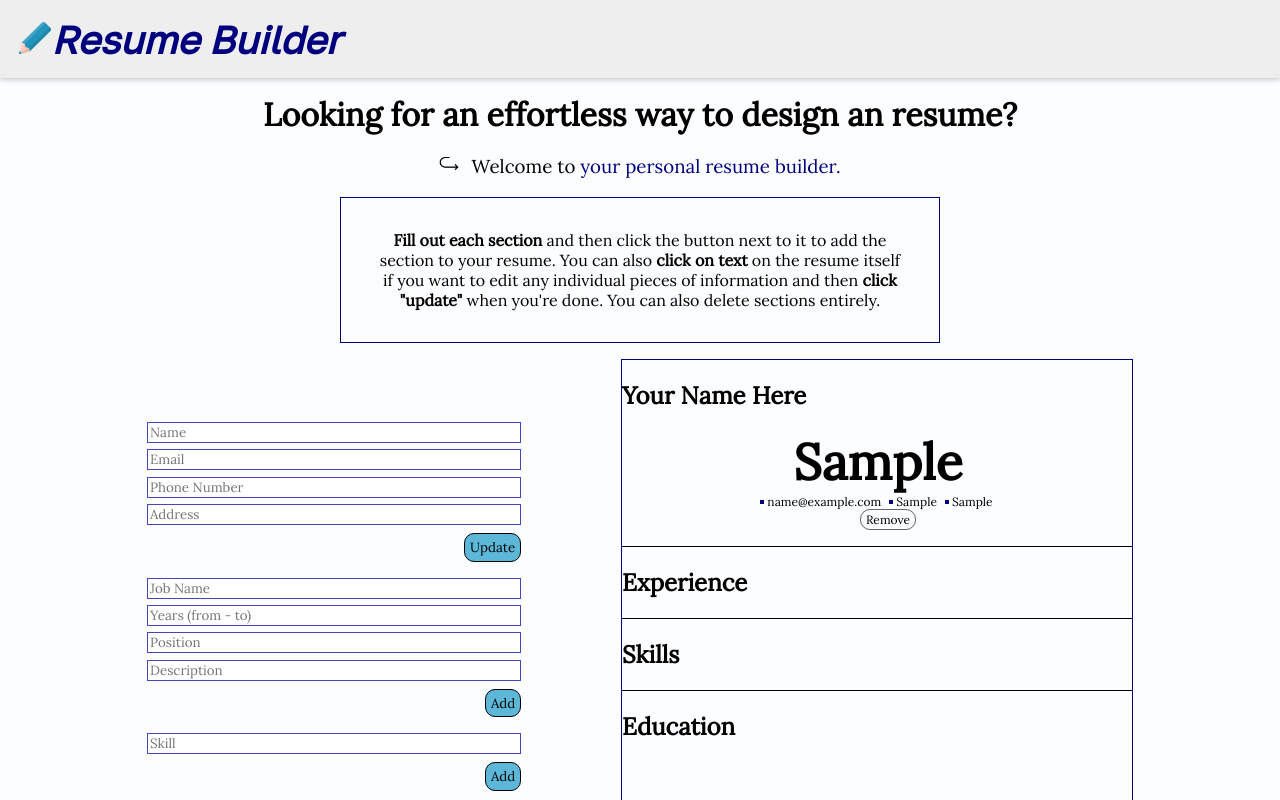
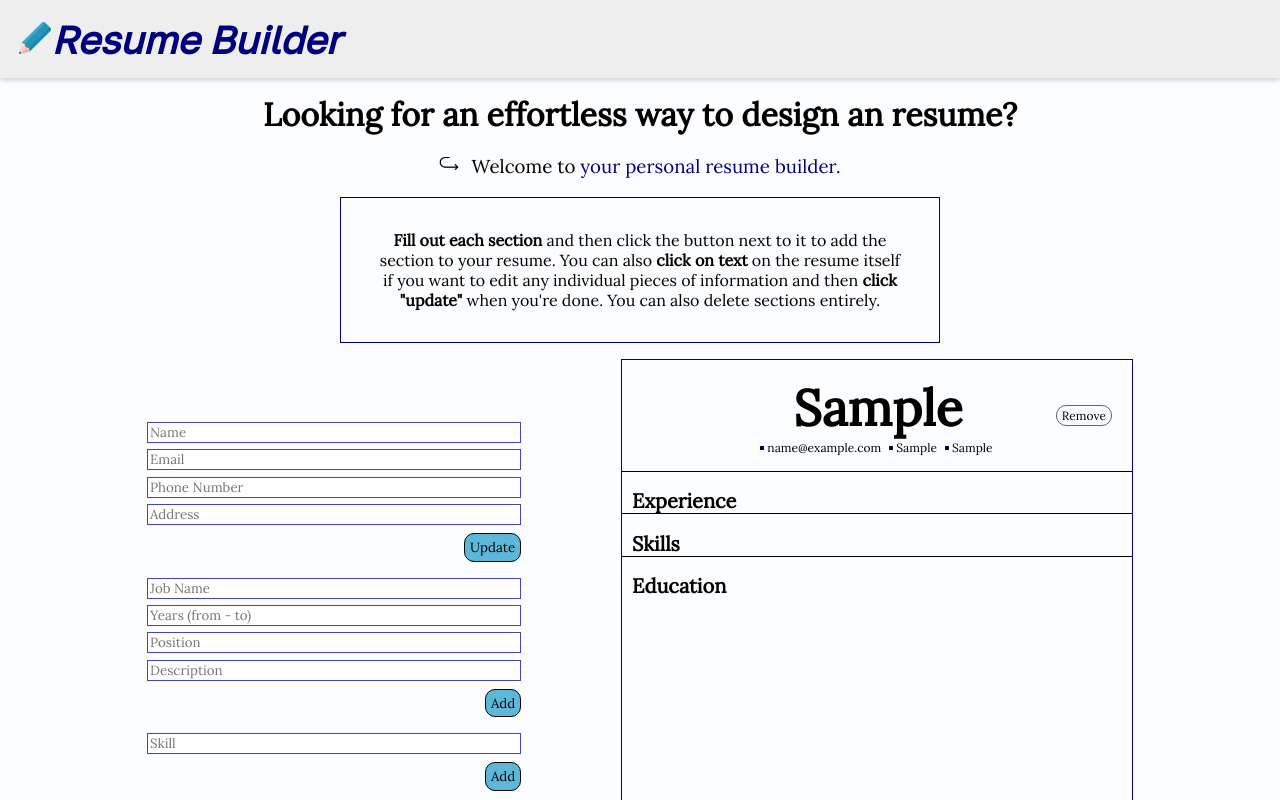
Before and after one commit to EnterOrion/cv-maker, a React (Create React App) app: page / in a window 1280 px wide. Both pictures are taken after typing "Sample", "name@example.com", "Sample", "Sample" into the empty fields and a click on the button "Update". Shown: the top 800 px of the page. Built offline with nearby package versions, Linux system fonts and the light colour scheme.

Commit message:
Basic resume layout

```diff
--- a/src/components/EducationDisplay.js
+++ b/src/components/EducationDisplay.js
@@ -116,7 +116,7 @@ const EducationDisplay = () => {
                     </li> {showEditSchool == element.key  && <span><button onClick={updateSchoolEdit} value={element.key}>Update</button></span>}
 
 
-                    <li onClick={clickYearHandler}  value={element.key}>{showEditYears == element.key  ? <input onChange={handleYearEdit}
+                    <li className="italic" onClick={clickYearHandler}  value={element.key}>{showEditYears == element.key  ? <input onChange={handleYearEdit}
                     name="years"
                     value={editYear}
                     placeholder="Years (from - to)"
--- a/src/components/ExperienceDisplay.js
+++ b/src/components/ExperienceDisplay.js
@@ -156,7 +156,7 @@ const ExperienceDisplay = () => {
 
 
 
-                    <li onClick={clickYearHandler}  value={element.key}>{showEditYears == element.key  ? <input onChange={handleYearEdit}
+                    <li className="italic" onClick={clickYearHandler}  value={element.key}>{showEditYears == element.key  ? <input onChange={handleYearEdit}
                     name="years"
                     value={editYear}
                     placeholder="Years (from - to)"
--- a/src/components/PersonalDetailsDisplay.js
+++ b/src/components/PersonalDetailsDisplay.js
@@ -12,10 +12,12 @@ const PersonalDetailsDisplay = () => {
         editAddress, setEditAddress} = personalDetailsContext;
 
 
+
     const clickNameHandler = (e) => {
         if (e.target.value > 0 && !e.target.placeholder) {
         setShowEditName(e.target.value);
         setEditName("");
+        console.log(listItems);
         }
 
 	}
@@ -175,7 +177,7 @@ const PersonalDetailsDisplay = () => {
 
 
 
-                    <button className="remove-button" onClick={() => {
+                    <button className="remove-button-personal" onClick={() => {
                     setAddData(
                         addData.filter(a =>
                         a.key !== element.key
@@ -190,7 +192,7 @@ const PersonalDetailsDisplay = () => {
 
    return (
     <div>
-      <h2>Your Name Here</h2>
+     { listItems.length == 0 && <h2 className="h2-name">Your Name Here</h2> }
     <div className="personal-list">{listItems}</div>
     </div>
    )
--- a/src/components/SkillsDisplay.js
+++ b/src/components/SkillsDisplay.js
@@ -43,7 +43,7 @@ const SkillsDisplay = () => {
     const listItems = addData.map(
         (element) => {
             return (
-                <ul class="personal" key={element.key}>
+                <ul key={element.key}>
 
                  <li onClick={clickSkillsHandler}  value={element.key}>
                      {showEditSkills == element.key  ? <input onChange={handleSkillsEdit}
@@ -60,7 +60,8 @@ const SkillsDisplay = () => {
                     );
                     }}>Remove</button>
 
-                </ul> )
+                </ul>
+                )
                 }
                 )
 
--- a/src/styles/style.scss
+++ b/src/styles/style.scss
@@ -162,22 +162,29 @@ input {
     justify-content: center;
     flex-direction: column;
     padding-right: 18px;
+    position: relative;
 
 
 
 }
 
-.remove-button {
+.remove-button, .remove-button-personal {
     padding: 2px 5px;
     background-color: transparent;
     font-size: 12px;
     border: 1px solid rgba(0, 0, 0, 0.596);
 
+
 }
 
-.remove-button:hover {
+.remove-button:hover, .remove-button-personal:hover {
     background-color: rgb(247, 212, 212);
 
+}
+
+.remove-button-personal {
+    position: absolute;
+    right: 20px;
 }
 
 .personal-list li::marker {
@@ -189,6 +196,31 @@ input {
 
 }
 
-.experience-list li, .education-list li{
+.experience-list li, .education-list li {
     list-style: none;
+    font-size: 12px;
 }
+
+.skills-list li {
+    font-size: 12px;
+}
+
+.experience-list, .skills-list, .education-list {
+    display: flex;
+}
+
+
+h2 {
+    margin-left: 10px;
+    font-size: 20px;
+    margin-bottom: 0;
+}
+
+.h2-name {
+    margin-left: 33%;
+    font-size: 26px;
+}
+
+.italic {
+    font-style: italic;
+}
```
